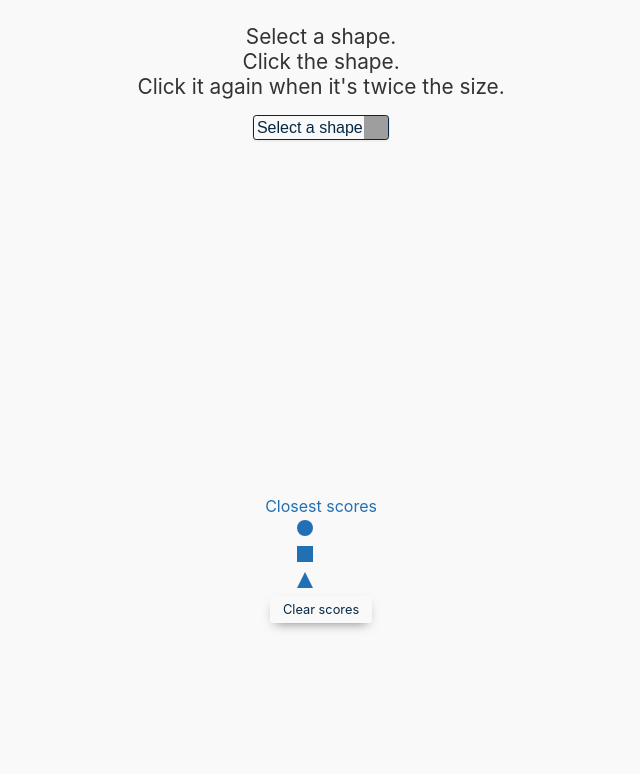
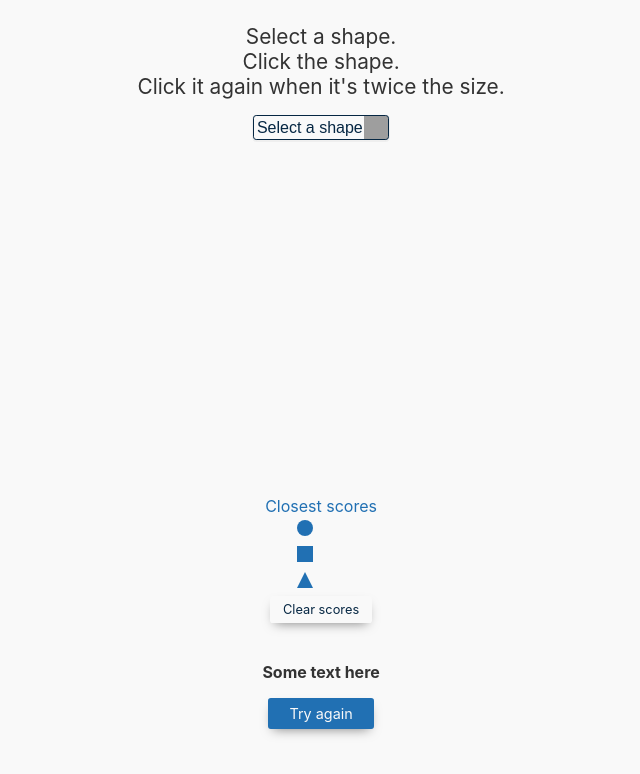
Before and after one commit to nicm42/click-the-dot-v3, a Svelte app: page / in a window 1280 px wide. Shown: the top 774 px of the page, without its empty margins (20-660 px from the left). Built offline with nearby package versions, Linux system fonts and the light colour scheme; grey boxes are pictures that could not be loaded.

Commit message:
Added results section

```diff
--- a/src/App.svelte
+++ b/src/App.svelte
@@ -3,6 +3,7 @@
   import Select from './components/Select.svelte';
   import Shape from './components/Shape.svelte';
   import Closest from './components/Closest.svelte';
+  import Result from './components/Result.svelte';
 
   const shapes: string[] = ['Circle', 'Square', 'Triangle'];
   let shape: string = 'shape';
@@ -13,6 +14,7 @@
   <Select {shapes} bind:selectedShape={shape} />
   <Shape {shape} />
   <Closest {shapes} />
+  <Result />
 </main>
 
 <style lang="scss">
--- /dev/null
+++ b/src/components/Result.svelte
@@ -0,0 +1,43 @@
+<script lang="ts">
+</script>
+
+	<div class="result">Some text here<span class="result-text"></span>
+		<div class=reset-container>
+			<button class="reset">Try again</button>
+		</div>
+	</div>
+
+
+<style lang="scss">
+  @import '../styles';
+
+.result {
+	grid-area: result;
+	display: flex;
+	flex-direction: column;
+	@include top-bottom-padding(1rem);
+	font-weight: bold;
+}
+
+.reset-container {
+	@include top-bottom-padding(1rem);
+}
+
+.reset {
+	@include button;
+	padding: 0.5em 1.5em;
+	font-size: $small-text;
+	color: $background-colour;
+	background-color: $secondary-colour;
+	border: $secondary-colour;
+	//visibility: hidden; //hide reset button until transition has finished
+
+	&:hover, &:active {
+		background-color: darken($secondary-colour, 10%);
+	}
+
+	&:active {
+		top: 2px;
+	}
+}
+</style>
--- a/src/styles.scss
+++ b/src/styles.scss
@@ -41,198 +41,3 @@ $background-colour: $lightGrey;
 	color: $primary-colour;
 
 }
-
-/*
-	basic set up
-*/
-
-/*
-	instructions - we want them to be read first, so need to be top of herarchy visually
-*/
-
-/*
-	select dropdown - making it prettier than the default
-	https://www.filamentgroup.com/lab/select-css.html
-*/
-
-/*
-	the shape itself
-*/
-
-/*
-	result text and reset button
-*/
-.result {
-	grid-area: result;
-	display: flex;
-	flex-direction: column;
-	@include top-bottom-padding(1rem);
-	font-weight: bold;
-}
-
-.reset-container {
-	@include top-bottom-padding(1rem);
-}
-
-.reset {
-	@include button;
-	padding: 0.5em 1.5em;
-	font-size: $small-text;
-	color: $background-colour;
-	background-color: $secondary-colour;
-	border: $secondary-colour;
-	visibility: hidden; //hide reset button until transition has finished
-
-	&:hover, &:active {
-		background-color: darken($secondary-colour, 10%);
-	}
-
-	&:active {
-		top: 2px;
-	}
-}
-
-/*
-	high scores
-*/
-
-/*
-	Confetti
-*/
-/*Downloaded from https://www.codeseek.co/moonglows76/css-confetti-BRVrgZ */
-/* .confetti-container {
-  display: none;
-  position: absolute;
-  top: 0;
-  width: 100%;
-  height: 100%;
-}
-
-.confetti {
-  width: 15px;
-  height: 15px;
-  background-color: #f2d74e;
-  position: absolute;
-  left: 50%;
-  -webkit-animation: confetti 5s ease-in-out -2s infinite;
-          animation: confetti 5s ease-in-out -2s infinite;
-  -webkit-transform-origin: left top;
-          transform-origin: left top;
-}
-
-.confetti:nth-child(1) {
-  background-color: #f2d74e;
-  left: 10%;
-  -webkit-animation-delay: 0;
-          animation-delay: 0;
-}
-
-.confetti:nth-child(2) {
-  background-color: #95c3de;
-  left: 20%;
-  -webkit-animation-delay: -5s;
-          animation-delay: -5s;
-}
-
-.confetti:nth-child(3) {
-  background-color: #ff9a91;
-  left: 30%;
-  -webkit-animation-delay: -3s;
-          animation-delay: -3s;
-}
-
-.confetti:nth-child(4) {
-  background-color: #f2d74e;
-  left: 40%;
-  -webkit-animation-delay: -2.5s;
-          animation-delay: -2.5s;
-}
-
-.confetti:nth-child(5) {
-  background-color: #95c3de;
-  left: 50%;
-  -webkit-animation-delay: -4s;
-          animation-delay: -4s;
-}
-
-.confetti:nth-child(6) {
-  background-color: #ff9a91;
-  left: 60%;
-  -webkit-animation-delay: -6s;
-          animation-delay: -6s;
-}
-
-.confetti:nth-child(7) {
-  background-color: #f2d74e;
-  left: 70%;
-  -webkit-animation-delay: -1.5s;
-          animation-delay: -1.5s;
-}
-
-.confetti:nth-child(8) {
-  background-color: #95c3de;
-  left: 80%;
-  -webkit-animation-delay: -2s;
-          animation-delay: -2s;
-}
-
-.confetti:nth-child(9) {
-  background-color: #ff9a91;
-  left: 90%;
-  -webkit-animation-delay: -3.5s;
-          animation-delay: -3.5s;
-}
-
-.confetti:nth-child(10) {
-  background-color: #f2d74e;
-  left: 100%;
-  -webkit-animation-delay: -2.5s;
-          animation-delay: -2.5s;
-}
-
-@-webkit-keyframes confetti {
-  0% {
-    -webkit-transform: rotateZ(15deg) rotateY(0deg) translate(0, 0);
-            transform: rotateZ(15deg) rotateY(0deg) translate(0, 0);
-  }
-  25% {
-    -webkit-transform: rotateZ(5deg) rotateY(360deg) translate(-5vw, 20vh);
-            transform: rotateZ(5deg) rotateY(360deg) translate(-5vw, 20vh);
-  }
-  50% {
-    -webkit-transform: rotateZ(15deg) rotateY(720deg) translate(5vw, 60vh);
-            transform: rotateZ(15deg) rotateY(720deg) translate(5vw, 60vh);
-  }
-  75% {
-    -webkit-transform: rotateZ(5deg) rotateY(1080deg) translate(-10vw, 80vh);
-            transform: rotateZ(5deg) rotateY(1080deg) translate(-10vw, 80vh);
-  }
-  100% {
-    -webkit-transform: rotateZ(15deg) rotateY(1440deg) translate(10vw, 110vh);
-            transform: rotateZ(15deg) rotateY(1440deg) translate(10vw, 110vh);
-  }
-}
-
-@keyframes confetti {
-  0% {
-    -webkit-transform: rotateZ(15deg) rotateY(0deg) translate(0, 0);
-            transform: rotateZ(15deg) rotateY(0deg) translate(0, 0);
-  }
-  25% {
-    -webkit-transform: rotateZ(5deg) rotateY(360deg) translate(-5vw, 20vh);
-            transform: rotateZ(5deg) rotateY(360deg) translate(-5vw, 20vh);
-  }
-  50% {
-    -webkit-transform: rotateZ(15deg) rotateY(720deg) translate(5vw, 60vh);
-            transform: rotateZ(15deg) rotateY(720deg) translate(5vw, 60vh);
-  }
-  75% {
-    -webkit-transform: rotateZ(5deg) rotateY(1080deg) translate(-10vw, 80vh);
-            transform: rotateZ(5deg) rotateY(1080deg) translate(-10vw, 80vh);
-  }
-  100% {
-    -webkit-transform: rotateZ(15deg) rotateY(1440deg) translate(10vw, 110vh);
-            transform: rotateZ(15deg) rotateY(1440deg) translate(10vw, 110vh);
-  }
-}
- */
```
